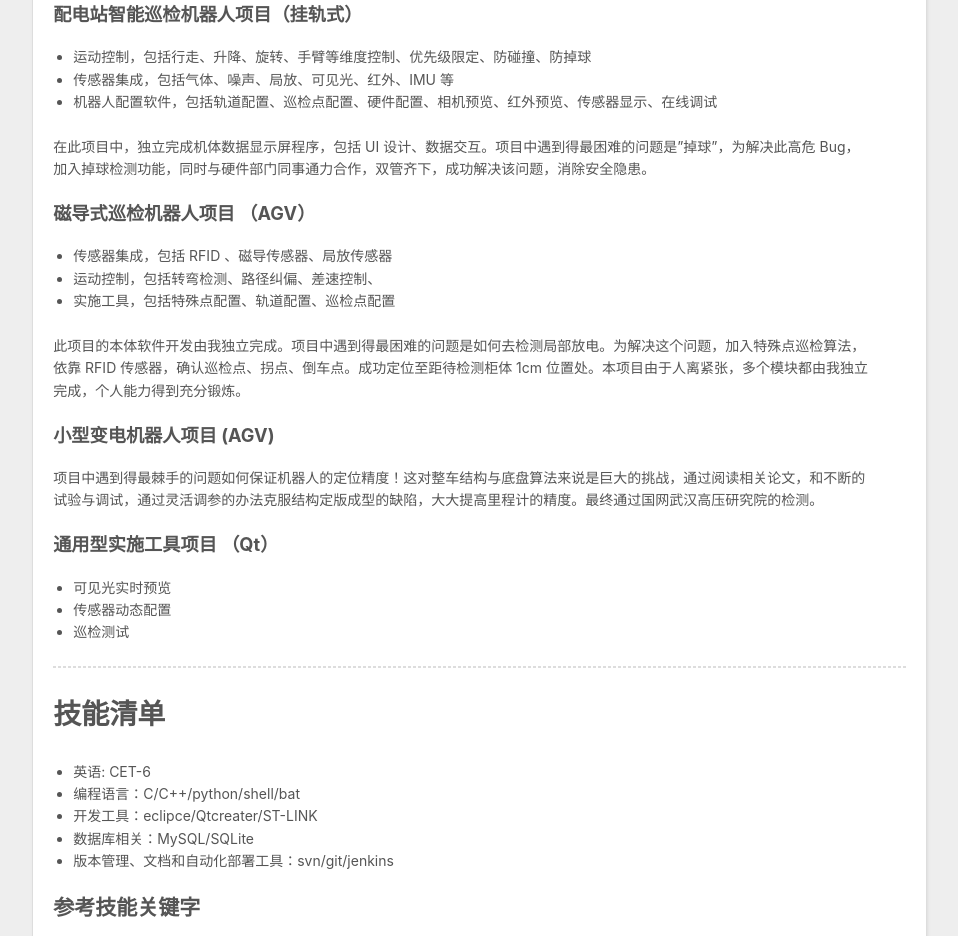
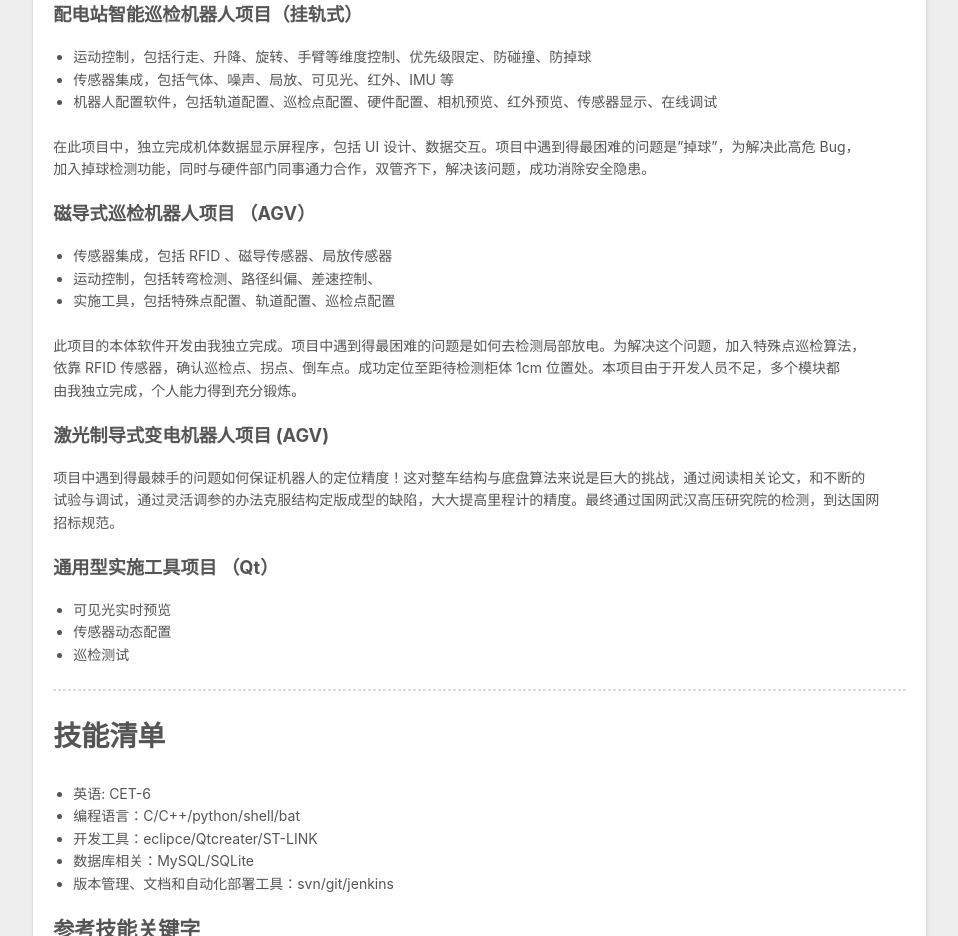
Before and after one commit to waterasice/waterasice.github.io, a plain HTML site: page 2019/04/26/RESUME/index.html in a window 1280 px wide. Shown: the part 1026-1962 px from the top of the page, without its empty margins (8-966 px from the left). Drawn offline with nearby package versions, Linux system fonts and the light colour scheme.

Commit message:
Site updated: 2019-05-31 11:29:33

```diff
--- a/2019/04/26/RESUME/index.html
+++ b/2019/04/26/RESUME/index.html
@@ -14,7 +14,7 @@
 <meta property="og:site_name">
 <meta property="og:description" content="联系方式  手机：135**  Email：pg2015zyyx@163.com  微信号：pg1580486  个人信息  彭刚/男/1994 本科/安徽大学自动化系（211院校） 工作年限：2年 技术博客：https://blog.csdn.net/qq_30650153 期望职位：C/C++ 软件开发工程师 期望城市：北京  工作经历 科大智能电气技术有限公司 （ 2016 年 12 月 至">
 <meta property="og:locale" content="default">
-<meta property="og:updated_time" content="2019-05-31T03:20:44.974Z">
+<meta property="og:updated_time" content="2019-05-31T03:27:36.765Z">
 <meta name="twitter:card" content="summary">
 <meta name="twitter:title" content="Resume">
 <meta name="twitter:description" content="联系方式  手机：135**  Email：pg2015zyyx@163.com  微信号：pg1580486  个人信息  彭刚/男/1994 本科/安徽大学自动化系（211院校） 工作年限：2年 技术博客：https://blog.csdn.net/qq_30650153 期望职位：C/C++ 软件开发工程师 期望城市：北京  工作经历 科大智能电气技术有限公司 （ 2016 年 12 月 至">
@@ -103,14 +103,14 @@
 <li>传感器集成，包括气体、噪声、局放、可见光、红外、IMU 等</li>
 <li>机器人配置软件，包括轨道配置、巡检点配置、硬件配置、相机预览、红外预览、传感器显示、在线调试</li>
 </ul>
-<p>在此项目中，独立完成机体数据显示屏程序，包括 UI 设计、数据交互。项目中遇到得最困难的问题是”掉球”，为解决此高危 Bug，<br>加入掉球检测功能，同时与硬件部门同事通力合作，双管齐下，成功解决该问题，消除安全隐患。</p>
+<p>在此项目中，独立完成机体数据显示屏程序，包括 UI 设计、数据交互。项目中遇到得最困难的问题是”掉球”，为解决此高危 Bug，<br>加入掉球检测功能，同时与硬件部门同事通力合作，双管齐下，解决该问题，成功消除安全隐患。</p>
 <h3 id="磁导式巡检机器人项目-（AGV）"><a href="#磁导式巡检机器人项目-（AGV）" class="headerlink" title="磁导式巡检机器人项目 （AGV）"></a>磁导式巡检机器人项目 （AGV）</h3><ul>
 <li>传感器集成，包括 RFID 、磁导传感器、局放传感器</li>
 <li>运动控制，包括转弯检测、路径纠偏、差速控制、</li>
 <li>实施工具，包括特殊点配置、轨道配置、巡检点配置</li>
 </ul>
-<p>此项目的本体软件开发由我独立完成。项目中遇到得最困难的问题是如何去检测局部放电。为解决这个问题，加入特殊点巡检算法，<br>依靠 RFID 传感器，确认巡检点、拐点、倒车点。成功定位至距待检测柜体 1cm 位置处。本项目由于人离紧张，多个模块都由我独立<br>完成，个人能力得到充分锻炼。</p>
-<h3 id="小型变电机器人项目-AGV"><a href="#小型变电机器人项目-AGV" class="headerlink" title="小型变电机器人项目 (AGV)"></a>小型变电机器人项目 (AGV)</h3><p>项目中遇到得最棘手的问题如何保证机器人的定位精度！这对整车结构与底盘算法来说是巨大的挑战，通过阅读相关论文，和不断的<br>试验与调试，通过灵活调参的办法克服结构定版成型的缺陷，大大提高里程计的精度。最终通过国网武汉高压研究院的检测。</p>
+<p>此项目的本体软件开发由我独立完成。项目中遇到得最困难的问题是如何去检测局部放电。为解决这个问题，加入特殊点巡检算法，<br>依靠 RFID 传感器，确认巡检点、拐点、倒车点。成功定位至距待检测柜体 1cm 位置处。本项目由于开发人员不足，多个模块都<br>由我独立完成，个人能力得到充分锻炼。</p>
+<h3 id="激光制导式变电机器人项目-AGV"><a href="#激光制导式变电机器人项目-AGV" class="headerlink" title="激光制导式变电机器人项目 (AGV)"></a>激光制导式变电机器人项目 (AGV)</h3><p>项目中遇到得最棘手的问题如何保证机器人的定位精度！这对整车结构与底盘算法来说是巨大的挑战，通过阅读相关论文，和不断的<br>试验与调试，通过灵活调参的办法克服结构定版成型的缺陷，大大提高里程计的精度。最终通过国网武汉高压研究院的检测，到达国网<br>招标规范。</p>
 <h3 id="通用型实施工具项目-（Qt）"><a href="#通用型实施工具项目-（Qt）" class="headerlink" title="通用型实施工具项目 （Qt）"></a>通用型实施工具项目 （Qt）</h3><ul>
 <li>可见光实时预览</li>
 <li>传感器动态配置</li>
@@ -152,7 +152,7 @@
 
     </div>
     <footer class="article-footer">
-      <a data-url="http://yoursite.com/2019/04/26/RESUME/" data-id="cjwbitev4000084g8bu1d5sbu" class="article-share-link">Share</a>
+      <a data-url="http://yoursite.com/2019/04/26/RESUME/" data-id="cjwbj3mty0000qwg8n0gwt3t5" class="article-share-link">Share</a>
 
 
     </footer>
```
Also changed, not shown: index.html (+4 -4 lines).
